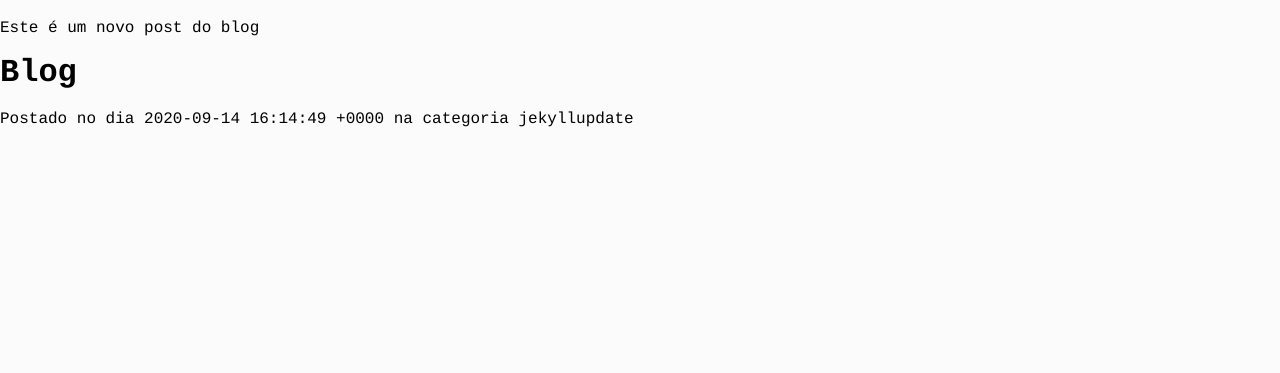
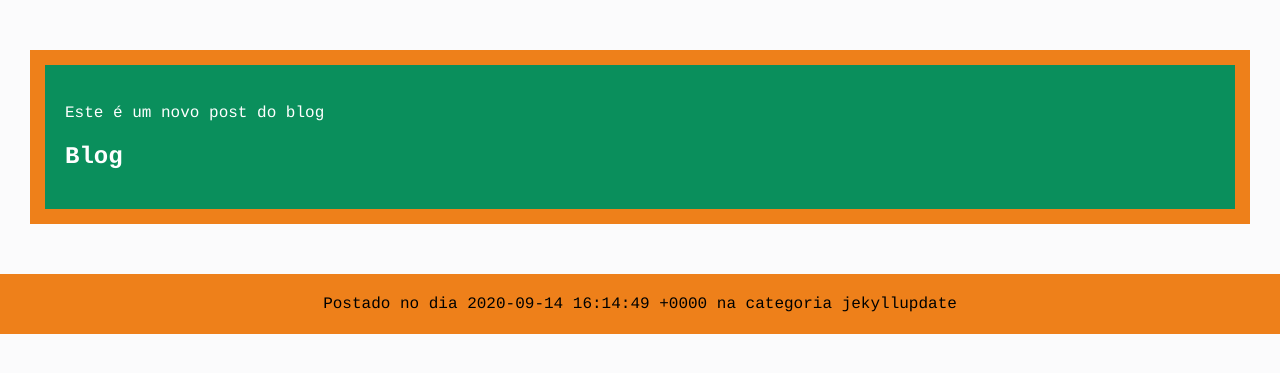
Before and after one commit to juliazanon/meusite2, a Jekyll site: the page built from _posts/2020-09-14-Meu-blog.markdown, in a window 1280 px wide. Shown: the top 373 px of the page. Built offline with Jekyll 4.4.1, drawn with Linux system fonts in a browser that asks for light colours.

Commit message:
Terceiro update do cubo

```diff
--- a/_layouts/post.html
+++ b/_layouts/post.html
@@ -1,5 +1,10 @@
 ---
 layout: default
 ---
-{{ content }}
-<p>Postado no dia {{ page.date }} na categoria {{ page.categories }}</p>
+
+<section>
+    {{ content }}
+</section>
+<footer>
+    <p>Postado no dia {{ page.date }} na categoria {{ page.categories }}</p>
+</footer>
--- a/_sass/main.scss
+++ b/_sass/main.scss
@@ -46,6 +46,15 @@ nav#nav-principal {
     padding: 10px;
 }
 
+section{
+    border: 15px solid var(--secondary-background);
+    height: 80%;
+    margin: 50px 30px;
+    background-color: var(--tertiary-background);
+    color: var(--secondary-color);
+    padding: 20px;
+}
+
 section#imagem {
     background-color: var(--primary-background);
     margin: 20px;
@@ -70,6 +79,14 @@ section#instrucoes {
     padding: 20px;
 }
 
+footer {
+    background: var(--secondary-background);
+    color: var(--primary-color);
+    height: 60px;
+    display: flex;
+    justify-content: center;
+    align-items: center;
+}
 
 footer#rodape_cubo {
     background: var(--secondary-background);
```
